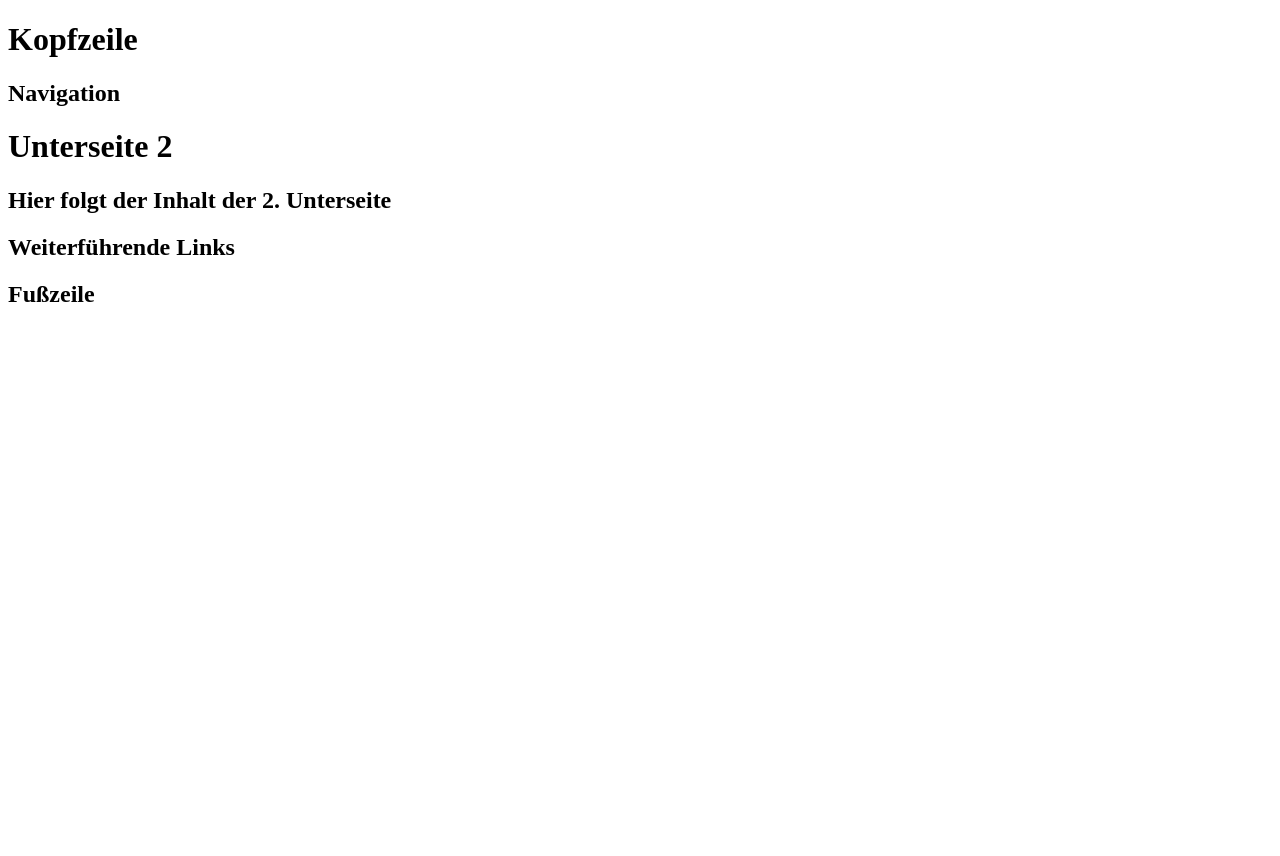
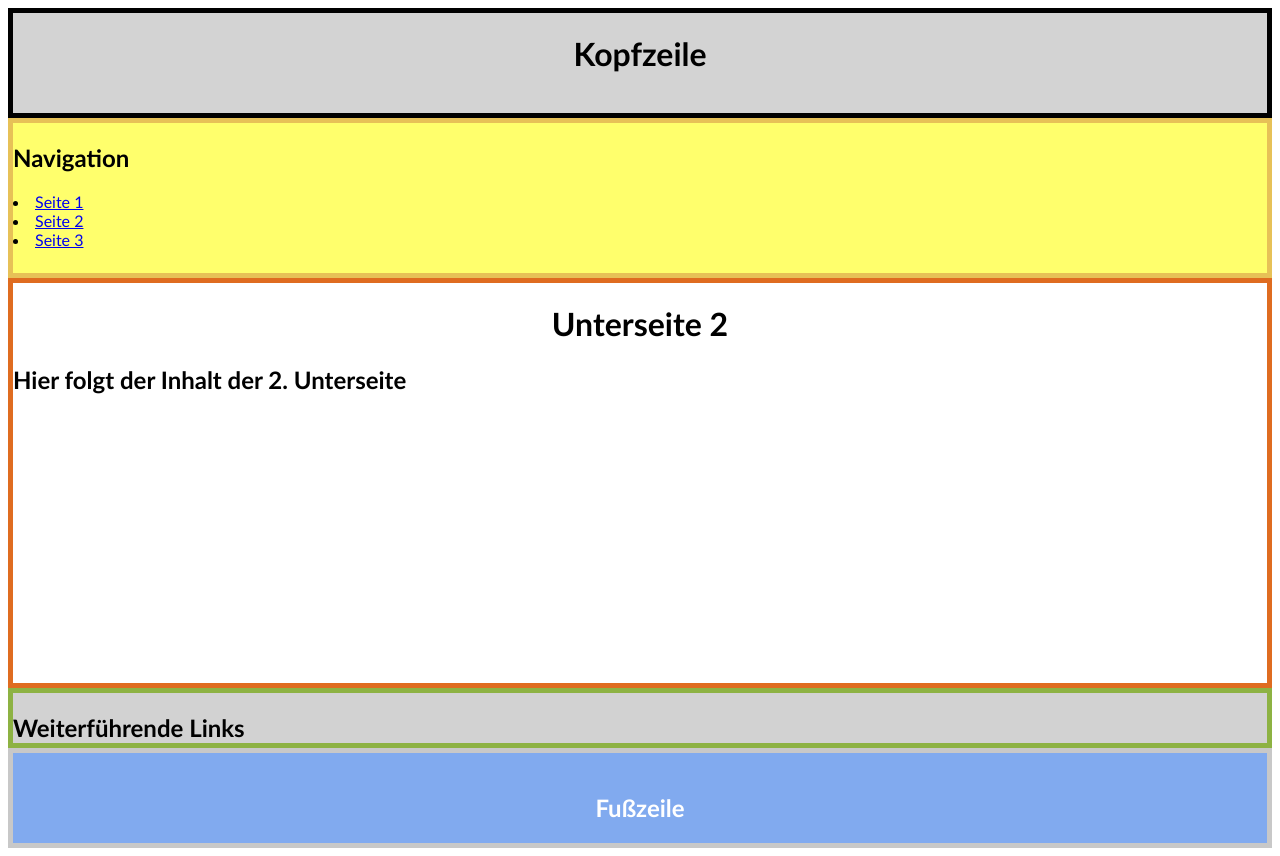
Before and after one commit to mguffi/mguffi.github.io, a plain HTML site: page seite_2.html in a window 1280 px wide. Before the commit the page ends 800 px from the top, so only its background shows below. Drawn offline with Linux system fonts and the light colour scheme.

Commit message:
Alles andere von der aufgabe erledigt

```diff
--- a/seite_2.html
+++ b/seite_2.html
@@ -4,7 +4,7 @@
         <meta charset="utf-8">
 
         <title> 2. Seite </title>
-<link rel="stylesheet" href="/4G-sqs9MUM1GWKSo"/></head>
+        <link rel="stylesheet" href="formate.css"/></head>
 
 <body>
         <header>
@@ -13,6 +13,9 @@
 
         <nav>
             <h2>Navigation</h2>
+            <li><a href="seite_1.html">Seite 1</a></li>
+            <li><a href="seite_2.html">Seite 2</a></li>
+            <li><a href="startseite.html">Seite 3</a></li>
 
         </nav>
 
```
Also changed, not shown: seite_1.html (+4 -2 lines), startseite.html (+4 -2 lines).
